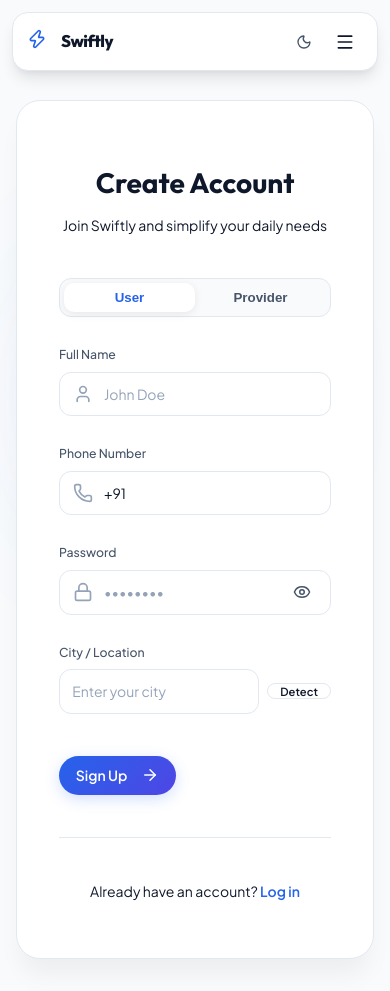
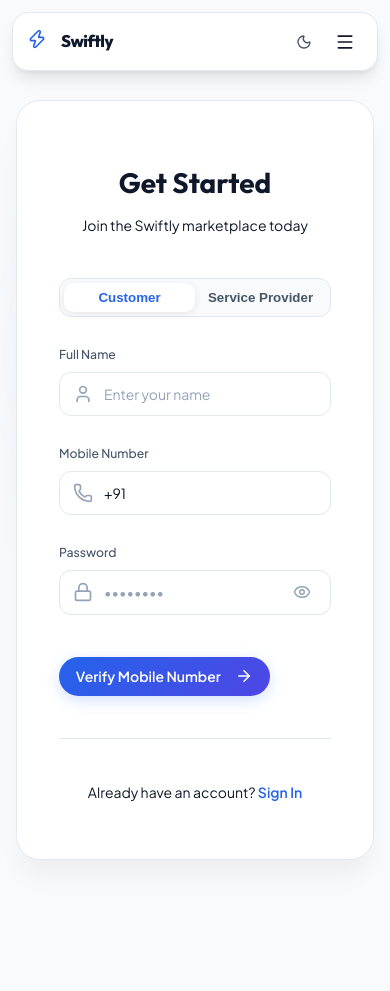
Before and after one commit to devanshmishr25/Swiftly, a React (Vite) app in the folder frontend/: page /register in a window 390 px wide. After the commit the page ends 892 px from the top, so only its background shows below. Built offline with nearby package versions, Linux system fonts and the light colour scheme.

Commit message:
Integrated 100% Free Firebase Phone Auth (10k/mo limit); Backend verification support; Vercel compat

```diff
--- a/frontend/package.json
+++ b/frontend/package.json
@@ -11,6 +11,7 @@
   },
   "dependencies": {
     "axios": "^1.14.0",
+    "firebase": "^12.11.0",
     "lucide-react": "^1.7.0",
     "react": "^19.2.4",
     "react-dom": "^19.2.4",
--- a/frontend/src/pages/Register.jsx
+++ b/frontend/src/pages/Register.jsx
@@ -1,23 +1,24 @@
 import { useState, useEffect } from 'react';
 import { Link, useNavigate, useLocation } from 'react-router-dom';
-import { User, Lock, Eye, EyeOff, ArrowRight, Phone } from 'lucide-react';
+import { User, Lock, Eye, EyeOff, ArrowRight, Phone, CheckCircle } from 'lucide-react';
 import axios from 'axios';
+import { auth, RecaptchaVerifier, signInWithPhoneNumber } from '../utils/firebase';
 import './Auth.css';
 
 const Register = () => {
   const [name, setName] = useState('');
+  const [phone, setPhone] = useState('+91 ');
   const [password, setPassword] = useState('');
-  const [phone, setPhone] = useState('+91 ');
   const [location, setLocation] = useState('');
-  const [isLocating, setIsLocating] = useState(false);
   const [category, setCategory] = useState('');
   const [role, setRole] = useState('customer');
   const [error, setError] = useState('');
   const [showPassword, setShowPassword] = useState(false);
   const [otpStep, setOtpStep] = useState(false);
-  const [userId, setUserId] = useState(null);
   const [otp, setOtp] = useState('');
   const [loading, setLoading] = useState(false);
+  const [confirmationResult, setConfirmationResult] = useState(null);
+
   const navigate = useNavigate();
   const locationSearch = useLocation();
 
@@ -27,79 +28,67 @@ const Register = () => {
     if (roleParam === 'provider' || roleParam === 'customer') {
       setRole(roleParam);
     }
-    const stepParam = params.get('step');
-    const userParam = params.get('userId');
-    if (stepParam === 'verify' && userParam) {
-      setUserId(userParam);
-      setOtpStep(true);
-    }
   }, [locationSearch]);
 
-  const handleDetectLocation = () => {
-    if (!navigator.geolocation) {
-      setError('Geolocation is not supported by your browser');
-      return;
-    }
-    setIsLocating(true);
-    setError('');
-    navigator.geolocation.getCurrentPosition(async (position) => {
-      try {
-        const { latitude, longitude } = position.coords;
-        const response = await axios.get(`https://nominatim.openstreetmap.org/reverse?format=json&lat=${latitude}&lon=${longitude}`);
-        if (response.data && response.data.display_name) {
-          setLocation(response.data.display_name);
-        } else {
-          setError('Could not determine address. Please type manually.');
-        }
-      } catch (err) {
-        setError('Location detection failed. Please type manually.');
-      } finally {
-        setIsLocating(false);
-      }
-    }, () => {
-      setError('Permission denied or location unavailable.');
-      setIsLocating(false);
+  const setupRecaptcha = () => {
+    if (window.recaptchaVerifier) return;
+    window.recaptchaVerifier = new RecaptchaVerifier(auth, 'recaptcha-container', {
+      'size': 'invisible',
+      'callback': (response) => { console.log("Recaptcha verified"); }
     });
   };
 
-  const handleRegister = async (e) => {
+  const onSendOTP = async (e) => {
     e.preventDefault();
     setError('');
     setLoading(true);
+
     try {
-      const payload = { name, password, role, phone, location, category };
-      const response = await axios.post('/api/auth/register', payload);
-      setUserId(response.data.userId);
+      setupRecaptcha();
+      const appVerifier = window.recaptchaVerifier;
+      const formattedPhone = phone.replace(/\s+/g, '');
+
+      const result = await signInWithPhoneNumber(auth, formattedPhone, appVerifier);
+      setConfirmationResult(result);
       setOtpStep(true);
+      alert('Official Firebase OTP sent to your mobile!');
     } catch (err) {
       console.error(err);
-      if (err.response?.status === 500 && err.response?.data?.detail) {
-         setError(`Critical Server Error: ${err.response.data.detail}`);
-      } else {
-         setError(err.response?.data?.message || 'Failed to register');
+      setError(err.message || 'Failed to send SMS. Check your phone number format.');
+      if (window.recaptchaVerifier) {
+          window.recaptchaVerifier.clear();
+          window.recaptchaVerifier = null;
       }
     } finally {
       setLoading(false);
     }
   };
 
-  const handleVerify = async (e) => {
+  const onVerifyOTP = async (e) => {
     e.preventDefault();
+    setLoading(true);
     setError('');
-    setLoading(true);
+
     try {
-      const response = await axios.post('/api/auth/verify-registration', { userId, otp });
-      // Login immediately
-      localStorage.setItem('swiftly_token', response.data.token);
-      localStorage.setItem('swiftly_user', JSON.stringify(response.data.user));
+      await confirmationResult.confirm(otp);
+      if (window.recaptchaVerifier) window.recaptchaVerifier.clear();
 
-      if (response.data.user?.role === 'admin') {
-        window.location.href = '/admin';
-      } else {
-        window.location.href = '/dashboard';
-      }
+      const payload = {
+        name,
+        phone,
+        password,
+        role,
+        location: location || "Not provided",
+        category,
+        isAutoVerified: true
+      };
+
+      await axios.post('/api/auth/register', payload);
+      alert('Verification successful! Account activated.');
+      navigate('/login');
     } catch (err) {
-      setError(err.response?.data?.message || 'Invalid or expired OTP');
+      console.error(err);
+      setError(err.response?.data?.message || 'Invalid OTP. Please try again.');
     } finally {
       setLoading(false);
     }
@@ -107,27 +96,27 @@ const Register = () => {
 
   return (
     <div className="auth-page">
-       <div className="auth-container register glass-panel animate-fade-in-scale">
+      <div className="auth-container glass-panel animate-fade-in-scale">
+        {!otpStep ? (
+          <>
             <div className="auth-header">
-          <h2>Create Account</h2>
-          <p className="text-secondary">Join Swiftly and simplify your daily needs</p>
+              <h2>Get Started</h2>
+              <p className="text-secondary">Join the Swiftly marketplace today</p>
             </div>
 
-        {!otpStep ? (
-          <form onSubmit={handleRegister} className="auth-form">
-            {error && <div style={{ color: 'var(--error-color)', marginBottom: '1rem', fontSize: '0.875rem' }}>{error}</div>}
             <div className="role-selector">
               <button
-                type="button"
+                onClick={() => setRole('customer')}
                 className={`role-btn ${role === 'customer' ? 'active' : ''}`}
-                onClick={() => setRole('customer')}
-              >User</button>
+              >Customer</button>
               <button
-                type="button"
+                onClick={() => setRole('provider')}
                 className={`role-btn ${role === 'provider' ? 'active' : ''}`}
-                onClick={() => setRole('provider')}
-              >Provider</button>
+              >Service Provider</button>
             </div>
+
+            <form onSubmit={onSendOTP} className="auth-form">
+              {error && <div className="error-message" style={{ color: 'var(--error-color)', marginBottom: '1rem', fontSize: '0.875rem' }}>{error}</div>}
 
               <div className="input-group">
                 <label className="input-label">Full Name</label>
@@ -136,7 +125,7 @@ const Register = () => {
                   <input
                     type="text"
                     className="input-field with-icon"
-                  placeholder="John Doe"
+                    placeholder="Enter your name"
                     value={name}
                     onChange={(e) => setName(e.target.value)}
                     required
@@ -145,7 +134,7 @@ const Register = () => {
               </div>
 
               <div className="input-group">
-              <label className="input-label">Phone Number</label>
+                <label className="input-label">Mobile Number</label>
                 <div className="input-wrapper">
                   <Phone className="input-icon" size={20} />
                   <input
@@ -182,100 +171,80 @@ const Register = () => {
                     type="button"
                     className="input-action-btn"
                     onClick={() => setShowPassword(!showPassword)}
-                  style={{ position: 'absolute', right: '12px', background: 'none', border: 'none', cursor: 'pointer', color: 'var(--text-secondary)', display: 'flex', alignItems: 'center' }}
                   >
                     {showPassword ? <EyeOff size={18} /> : <Eye size={18} />}
                   </button>
                 </div>
               </div>
 
-            <div className="input-group">
-              <label className="input-label">City / Location</label>
-              <div className="input-wrapper" style={{ display: 'flex', gap: '8px' }}>
-                <input
-                  type="text"
-                  className="input-field"
-                  style={{ flex: 1 }}
-                  placeholder="Enter your city"
-                  value={location}
-                  onChange={(e) => setLocation(e.target.value)}
-                  required
-                />
-                <button
-                  type="button"
-                  className="btn btn-secondary"
-                  style={{ padding: '0 12px', whiteSpace: 'nowrap', borderRadius: '12px', fontSize: '0.8rem' }}
-                  onClick={handleDetectLocation}
-                  disabled={isLocating}
-                >
-                  {isLocating ? 'Locating...' : 'Detect'}
-                </button>
-              </div>
-            </div>
-
               {role === 'provider' && (
-              <div className="input-group animate-fade-in-up">
-                <label className="input-label">Specialization / Service</label>
+                <div className="input-group animate-slide-up">
+                  <label className="input-label">Service Category</label>
                   <select
-                  className="input-field"
+                    className="input-field auth-select"
                     value={category}
                     onChange={(e) => setCategory(e.target.value)}
                     required
                   >
                     <option value="">Select your service</option>
+                    <option value="Cleaning">Cleaning</option>
                     <option value="Plumbing">Plumbing</option>
                     <option value="Electrician">Electrician</option>
-                  <option value="Cleaning">Cleaning</option>
-                  <option value="Salon">Salon & Beauty</option>
-                  <option value="Carpentry">Carpentry</option>
+                    <option value="Chef">Chef</option>
+                    <option value="Driver">Driver</option>
                     <option value="Mechanic">Mechanic</option>
                   </select>
                 </div>
               )}
 
+              <div id="recaptcha-container"></div>
+
               <button type="submit" disabled={loading} className="btn btn-primary w-full" style={{ marginTop: '1rem' }}>
-              {loading ? 'Creating...' : 'Sign Up'} <ArrowRight size={18} />
+                {loading ? 'Processing...' : 'Verify Mobile Number'} <ArrowRight size={18} />
               </button>
             </form>
+          </>
         ) : (
-          <form onSubmit={handleVerify} className="auth-form animate-fade-in-scale">
-            {error && <div style={{ color: 'var(--error-color)', marginBottom: '1rem', fontSize: '0.875rem' }}>{error}</div>}
-            <div className="auth-header" style={{ textAlign: 'center', marginBottom: '2rem' }}>
-               <h3 className="text-primary">Verify Mobile</h3>
-               <p className="text-secondary">Please enter the 6-digit OTP sent to your phone.</p>
+          <>
+            <div className="auth-header">
+              <div className="flex-center mb-md">
+                <CheckCircle className="text-accent" size={48} />
+              </div>
+              <h2>Verify Mobile</h2>
+              <p className="text-secondary">Official Firebase OTP sent to {phone}</p>
             </div>
 
+            <form onSubmit={onVerifyOTP} className="auth-form">
+              {error && <div className="error-message" style={{ color: 'var(--error-color)', marginBottom: '1rem', fontSize: '0.875rem' }}>{error}</div>}
+
+              <p style={{ fontSize: '0.9rem', marginBottom: '1rem', color: 'var(--text-secondary)' }}>
+                Please enter the 6-digit confirmation code below.
+              </p>
+
               <div className="input-group">
-              <label className="input-label">6-Digit OTP</label>
                 <div className="input-wrapper">
-                <Lock className="input-icon" size={20} />
                   <input
                     type="text"
-                  className="input-field with-icon"
+                    className="input-field text-center"
+                    style={{ fontSize: '1.5rem', letterSpacing: '8px', paddingLeft: '0' }}
                     placeholder="000000"
-                  maxLength="6"
+                    maxLength={6}
                     value={otp}
                     onChange={(e) => setOtp(e.target.value)}
                     required
-                  autoFocus
                   />
                 </div>
               </div>
 
-            <button type="submit" disabled={loading} className="btn btn-primary w-full" style={{ marginTop: '1rem' }}>
-              {loading ? 'Verifying...' : 'Verify & Continue'} <ArrowRight size={18} />
-            </button>
-
-            <button type="button" onClick={() => setOtpStep(false)} className="btn btn-ghost w-full" style={{ marginTop: '1rem' }}>
-              Change Details
+              <button type="submit" disabled={loading} className="btn btn-primary w-full" style={{ marginTop: '1.5rem' }}>
+                {loading ? 'Confirming...' : 'Activate Account'} <ArrowRight size={18} />
               </button>
             </form>
+          </>
         )}
 
         <div className="auth-footer">
-          <p className="text-secondary">
-            Already have an account? <Link to="/login" className="text-primary link">Log in</Link>
-          </p>
+          <p>Already have an account? <Link to="/login" className="text-primary link">Sign In</Link></p>
         </div>
       </div>
     </div>
--- /dev/null
+++ b/frontend/src/utils/firebase.js
@@ -0,0 +1,21 @@
+import { initializeApp } from "firebase/app";
+import { getAuth, RecaptchaVerifier, signInWithPhoneNumber } from "firebase/auth";
+
+const firebaseConfig = {
+  apiKey: "AIzaSyB-8VcbtkElTxNH92oDq8bdXit58WHqPAk",
+  authDomain: "swiftly-marketplace.firebaseapp.com",
+  projectId: "swiftly-marketplace",
+  storageBucket: "swiftly-marketplace.firebasestorage.app",
+  messagingSenderId: "15351666134",
+  appId: "1:15351666134:web:b9b92cfc1d325d8bdd8077",
+  measurementId: "G-Z9XTQDYJ1T"
+};
+
+// Initialize Firebase
+const app = initializeApp(firebaseConfig);
+export const auth = getAuth(app);
+
+// Language is Hindi/English autodetection
+auth.languageCode = 'en';
+
+export { RecaptchaVerifier, signInWithPhoneNumber };
```
Also changed, not shown: 2 other files (tests, documents, lock files or other folders). Lines whose indentation alone changed are shown as unchanged.
